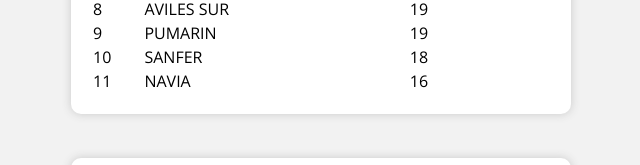
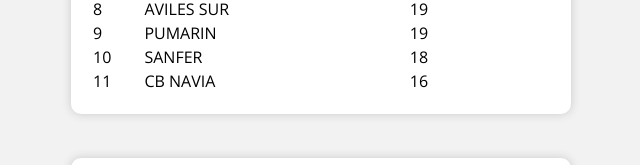
Before and after one commit to adelbust/calcFBPA.github.io, a plain HTML site: page index.html in a window 1280 px wide. Shown: the part 466-631 px from the top of the page, 319-959 px from the left. Drawn offline with nearby package versions, Linux system fonts and the light colour scheme.

Commit message:
Update index.html

```diff
--- a/index.html
+++ b/index.html
@@ -95,7 +95,7 @@
 
         <tr>
           <td class="poscion">11</td>
-          <td class="equipo">NAVIA</td>
+          <td class="equipo">CB NAVIA</td>
           <td class="puntos">16</td>
         </tr>
         <!-- ... -->
```
